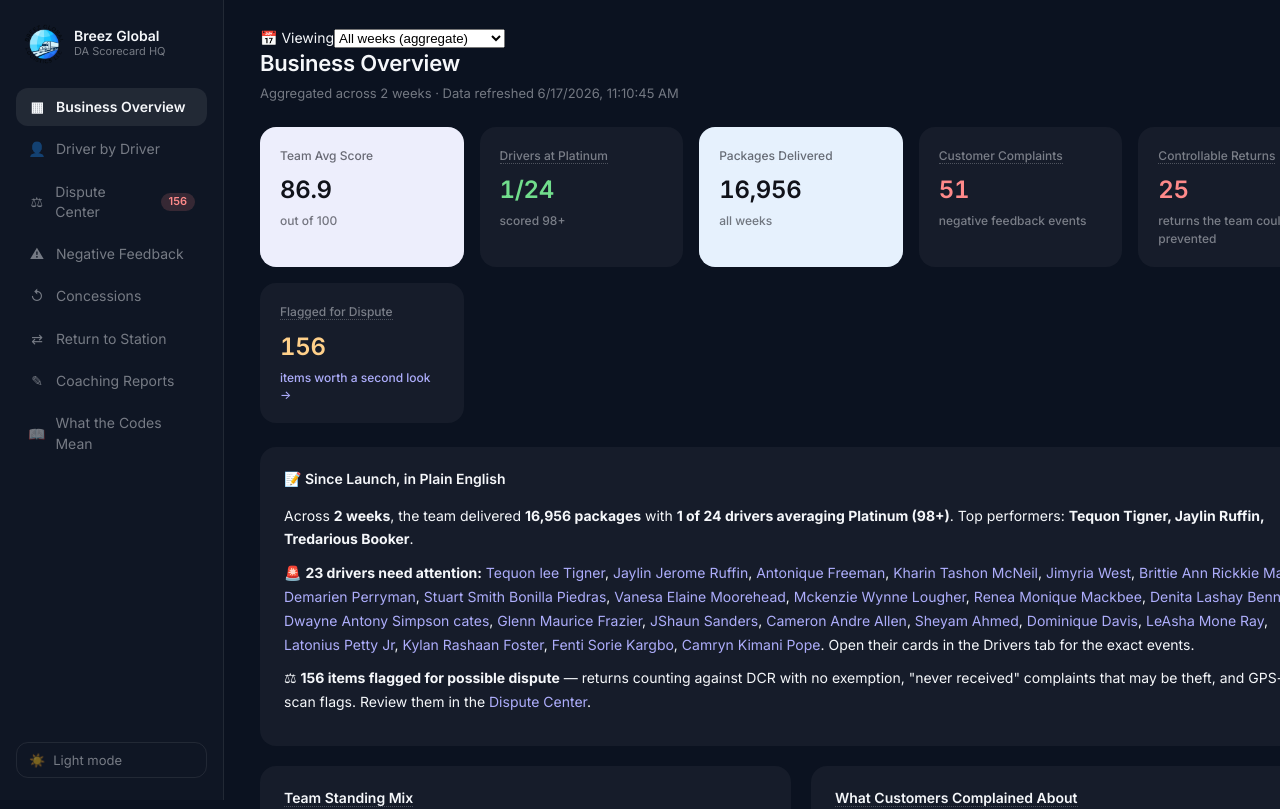
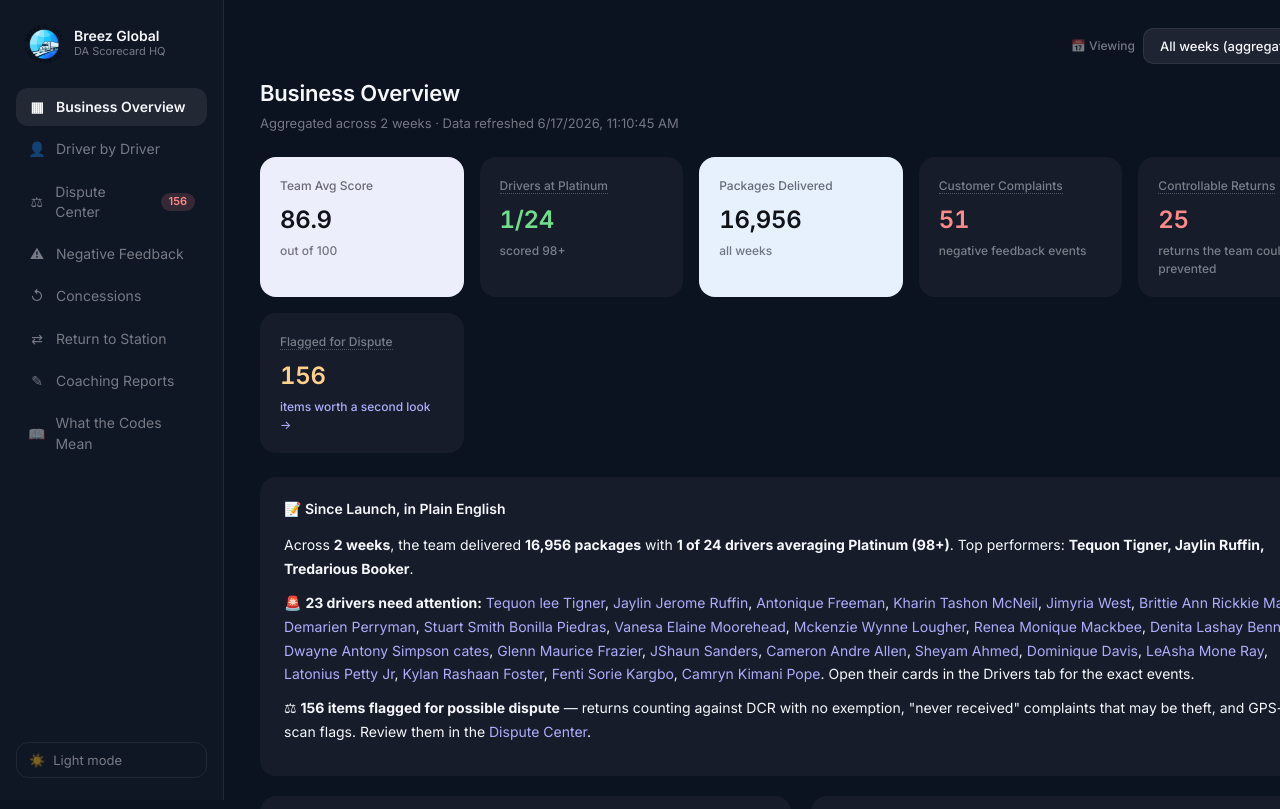
Before and after one commit to breez-ai-global/DAScoreCardHQ, a Next.js app: page / in a window 1280 px wide. Shown: the top 809 px of the page. Built offline with nearby package versions, Linux system fonts and the light colour scheme.

Commit message:
v6: append global week picker styles (topbar, weekpicker, mb-week)

```diff
--- a/app/globals.css
+++ b/app/globals.css
@@ -712,3 +712,26 @@ table.data tr:hover td { background: rgba(255, 255, 255, 0.025); }
 }
 .report-row:last-child { border-bottom: none; }
 .report-row .grow { flex: 1; min-width: 160px; }
+
+/* ---------- v6: global week picker ---------- */
+.topbar { display: flex; justify-content: flex-end; margin-bottom: 14px; }
+.weekpicker { display: inline-flex; align-items: center; gap: 8px; }
+.weekpicker .wp-label { font-size: 12px; color: var(--txt-2); font-weight: 500; }
+.weekpicker select {
+  background: var(--card-2);
+  border: 1px solid var(--line);
+  color: var(--txt);
+  border-radius: 10px;
+  padding: 8px 12px;
+  font-size: 13px;
+  font-family: inherit;
+  font-weight: 500;
+  cursor: pointer;
+  color-scheme: dark;
+}
+[data-theme="light"] .weekpicker select { background: #fff; color-scheme: light; }
+.mb-week { padding-bottom: 10px; }
+.mb-week .weekpicker { width: 100%; }
+.mb-week .weekpicker select { flex: 1; }
+@media (min-width: 1021px) { .mb-week { display: none; } }
+@media (max-width: 1020px) { .topbar { display: none; } }
```
